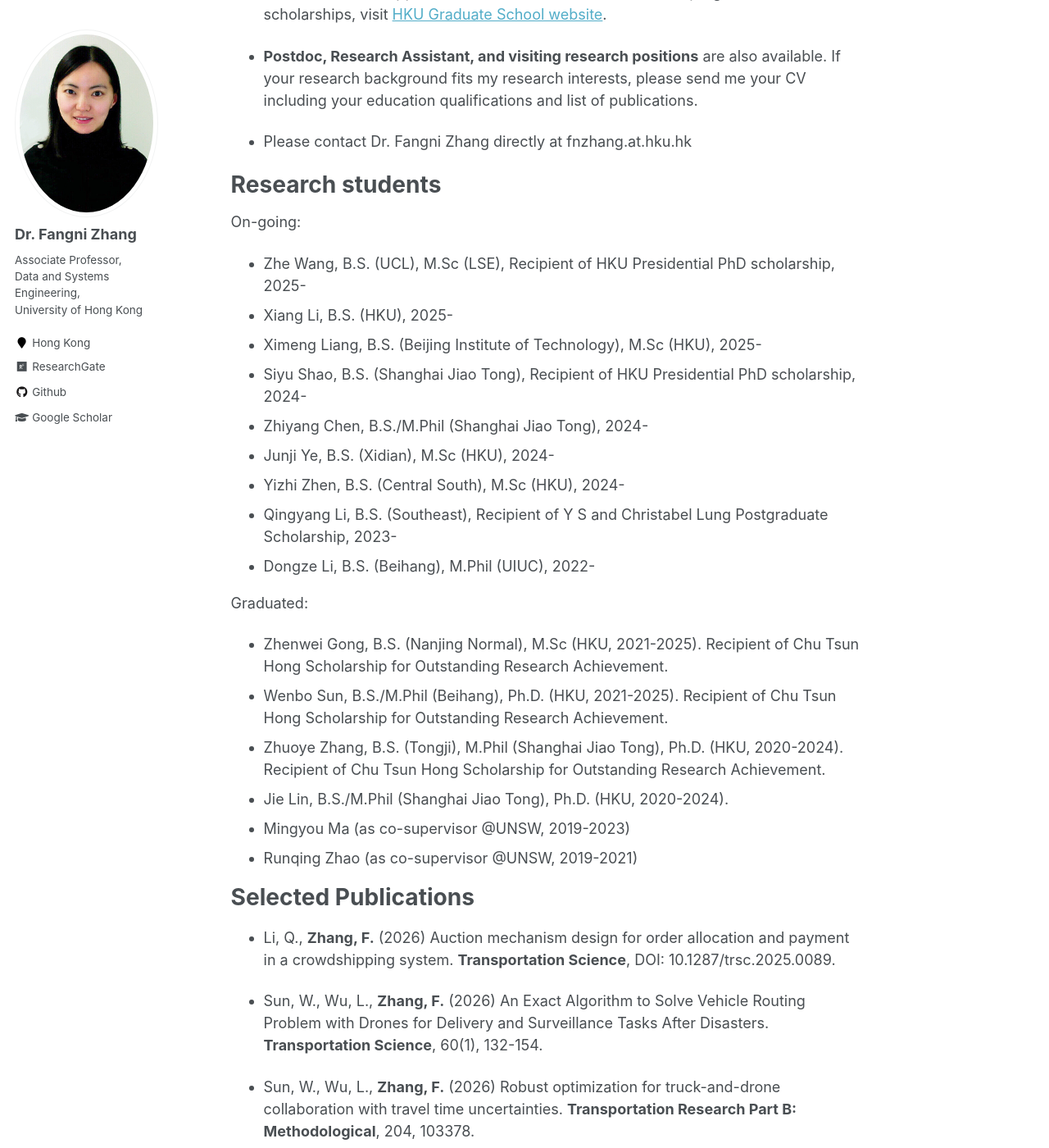
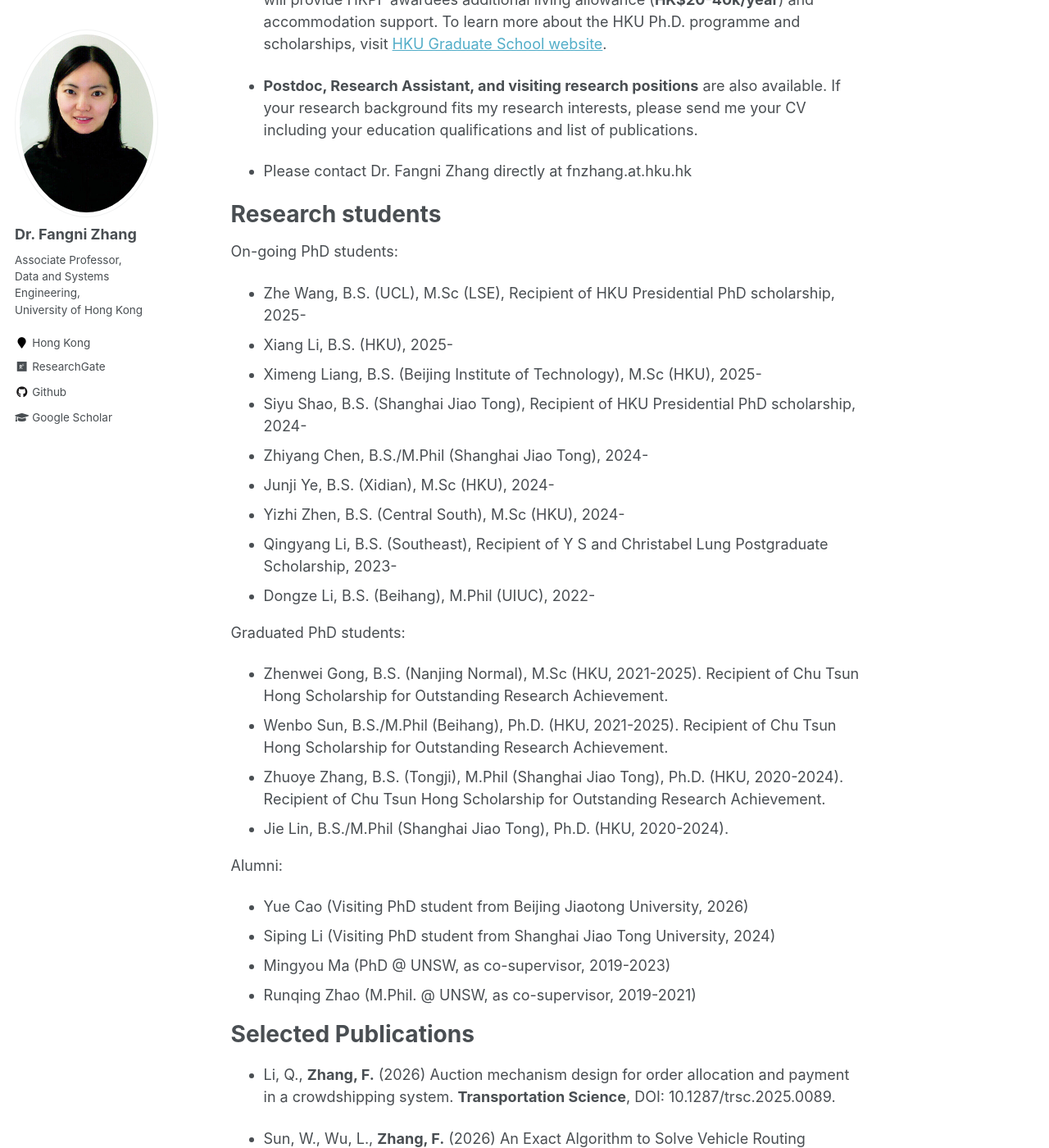
Before and after one commit to fangnizhang/fangnizhang.github.io, a Jekyll site: the page built from _pages/about.md, in a window 1280 px wide and 1400 px high, scrolled down 1330 px. Shown: the whole window at 82% size. Built offline with Jekyll 4.4.1, drawn with Linux system fonts in a browser that asks for light colours; some of the changed text lies outside the part shown.

Commit message:
Update about.md

```diff
--- a/_pages/about.md
+++ b/_pages/about.md
@@ -36,7 +37,7 @@ PhD, Postdoc & Research Assistant positions
 
 Research students
 ======
-On-going:
+On-going PhD students:
 * Zhe Wang, B.S. (UCL), M.Sc (LSE), Recipient of HKU Presidential PhD scholarship, 2025-
 * Xiang Li, B.S. (HKU), 2025-
 * Ximeng Liang, B.S. (Beijing Institute of Technology), M.Sc (HKU), 2025-
@@ -47,13 +48,17 @@ On-going:
 * Qingyang Li, B.S. (Southeast), Recipient of Y S and Christabel Lung Postgraduate Scholarship, 2023-
 * Dongze Li, B.S. (Beihang), M.Phil (UIUC), 2022-
 
-Graduated:
+Graduated PhD students:
 * Zhenwei Gong, B.S. (Nanjing Normal), M.Sc (HKU, 2021-2025). Recipient of Chu Tsun Hong Scholarship for Outstanding Research Achievement.
 * Wenbo Sun, B.S./M.Phil (Beihang), Ph.D. (HKU, 2021-2025). Recipient of Chu Tsun Hong Scholarship for Outstanding Research Achievement.
 * Zhuoye Zhang, B.S. (Tongji), M.Phil (Shanghai Jiao Tong), Ph.D. (HKU, 2020-2024). Recipient of Chu Tsun Hong Scholarship for Outstanding Research Achievement.
 * Jie Lin, B.S./M.Phil (Shanghai Jiao Tong), Ph.D. (HKU, 2020-2024).
-* Mingyou Ma (as co-supervisor @UNSW, 2019-2023)
-* Runqing Zhao (as co-supervisor @UNSW, 2019-2021)
+
+Alumni:
+* Yue Cao (Visiting PhD student from Beijing Jiaotong University, 2026)
+* Siping Li (Visiting PhD student from Shanghai Jiao Tong University, 2024)
+* Mingyou Ma (PhD @ UNSW, as co-supervisor, 2019-2023)
+* Runqing Zhao (M.Phil. @ UNSW, as co-supervisor, 2019-2021)
 
 
 Selected Publications
```
Also changed, not shown: other parts of _pages/about.md (+2 -1 lines).
